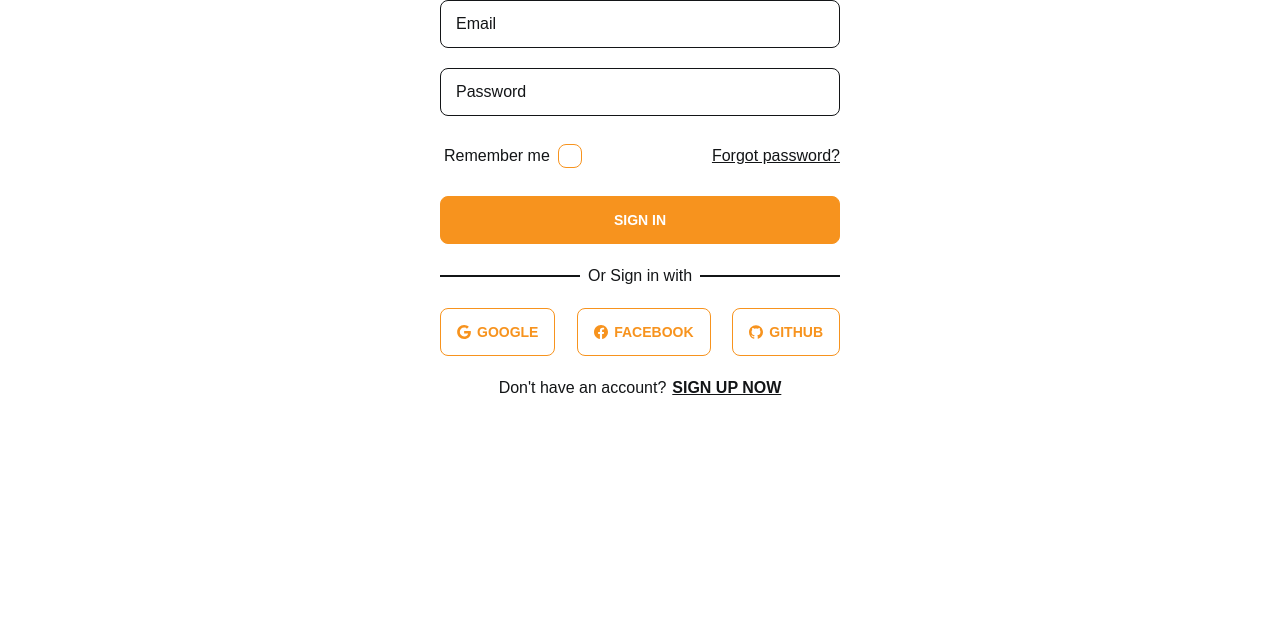
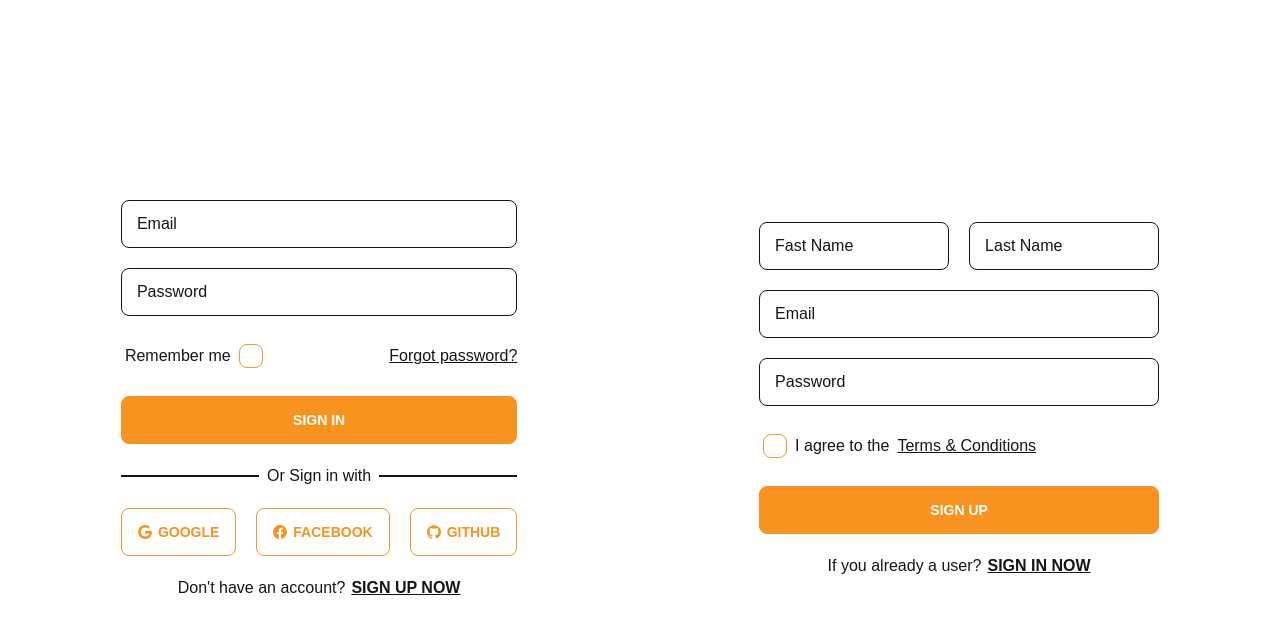
Before and after one commit to mdpahlovi/the-imprint-news-client, a React (Create React App) app: page / in a window 1280 px wide. Shown: the top 634 px of the page. Built offline with nearby package versions, Linux system fonts and the light colour scheme.

Commit message:
Signup Component Added

```diff
--- a/src/App.js
+++ b/src/App.js
@@ -1,10 +1,12 @@
 import Signin from "./components/Signin";
+import Signup from "./components/Signup";
 
 function App() {
     return (
-        <>
+        <div className="h-screen flex items-center justify-evenly">
             <Signin />
-        </>
+            <Signup />
+        </div>
     );
 }
 
--- a/src/components/Signup.js
+++ b/src/components/Signup.js
@@ -0,0 +1,35 @@
+import React from "react";
+import Input from "./Reusable/Input";
+
+const Signup = () => {
+    return (
+        <section className="form-container content-gap-y">
+            <form className="content-gap-y">
+                <div className="content-gap-x justify-between">
+                    <Input type={"text"} name={"fastName"} text={"Fast Name"} />
+                    <Input type={"text"} name={"lastName"} text={"Last Name"} />
+                </div>
+                <Input type={"email"} name={"email"} text={"Email"} />
+                <Input type={"password"} name={"password"} text={"Password"} />
+                <label className="label justify-start cursor-pointer">
+                    <input type="checkbox" className="checkbox checkbox-primary" />
+                    <p className="ml-2">
+                        I agree to the
+                        <a className="ml-2 underline" href="/">
+                            Terms & Conditions
+                        </a>
+                    </p>
+                </label>
+                <input type={"submit"} value="Sign Up" className="btn btn-primary" />
+            </form>
+            <p className="text-center">
+                If you already a user?
+                <a href="/" className="ml-1.5 font-bold uppercase underline">
+                    Sign In Now
+                </a>
+            </p>
+        </section>
+    );
+};
+
+export default Signup;
```
